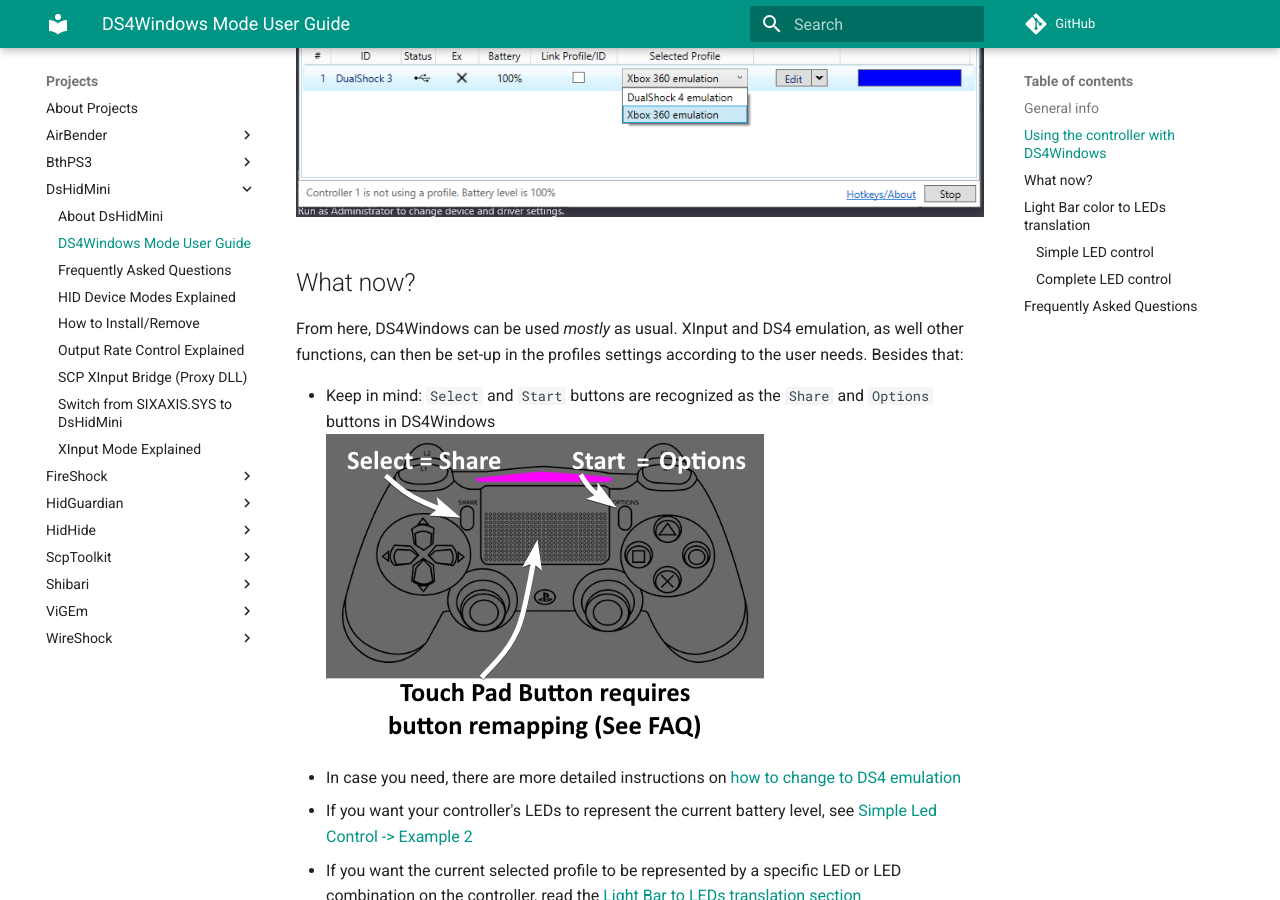
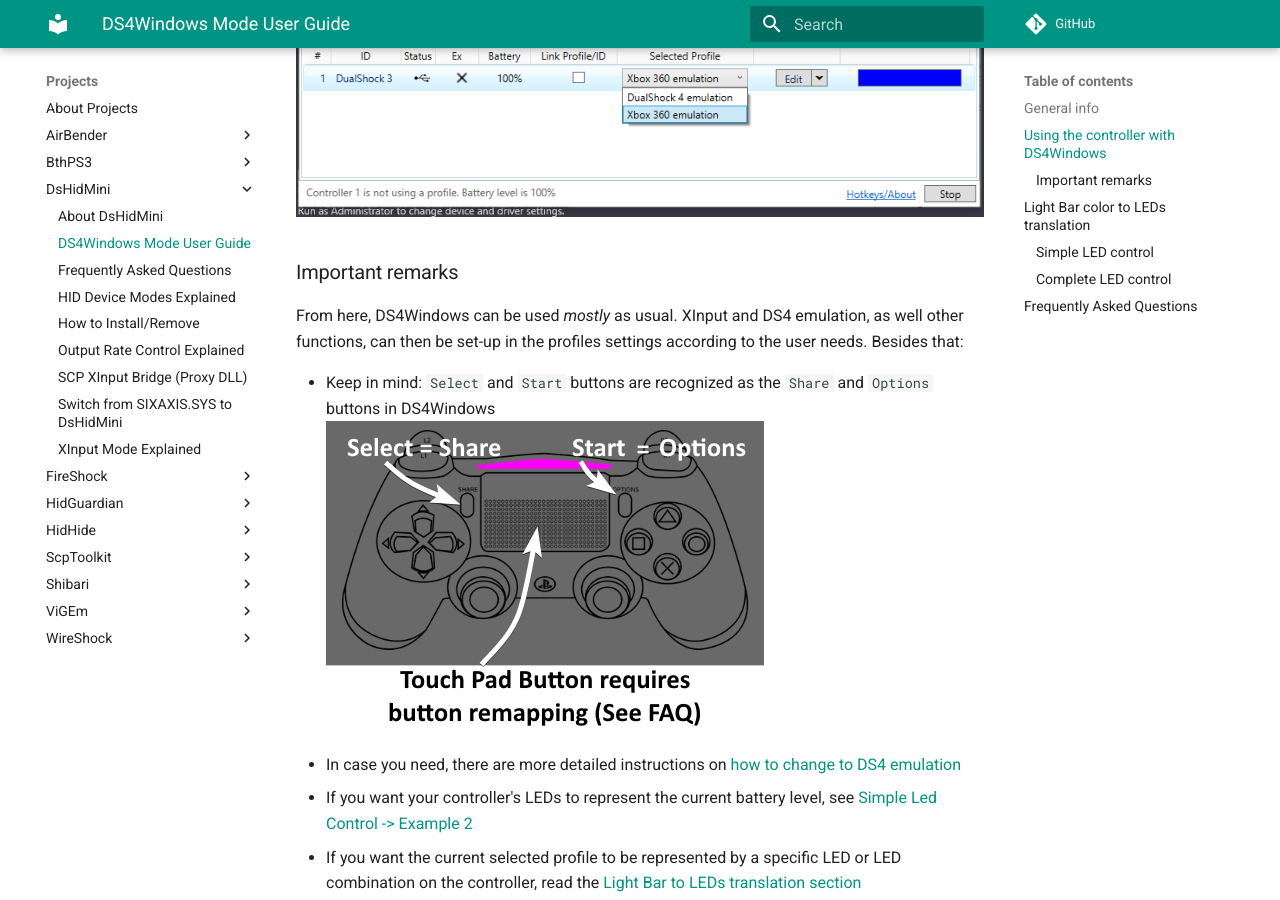
Before and after one commit to nefarius/ViGEm.github.io, an MkDocs documentation site: the page built from docs/projects/DsHidMini/DS4-Mode-User-Guide.md, in a window 1280 px wide and 900 px high, scrolled down 1527 px. Built offline with MkDocs 1.6.1 and Material for MkDocs 9.7.7, drawn with Linux system fonts in a browser that asks for light colours; comment, search, counter and statistics services are not loaded.

Commit message:
changed section title

```diff
--- a/docs/projects/DsHidMini/DS4-Mode-User-Guide.md
+++ b/docs/projects/DsHidMini/DS4-Mode-User-Guide.md
@@ -37,7 +37,7 @@
 
 ![DS4ModeDS4W](images/DS4ModeDS4W.png){: .glightbox }
 
-## What now?
+### Important remarks
 
 From here, DS4Windows can be used _mostly_ as usual. XInput and DS4 emulation, as well other functions, can then be set-up in the profiles settings according to the user needs. Besides that:
 
```
